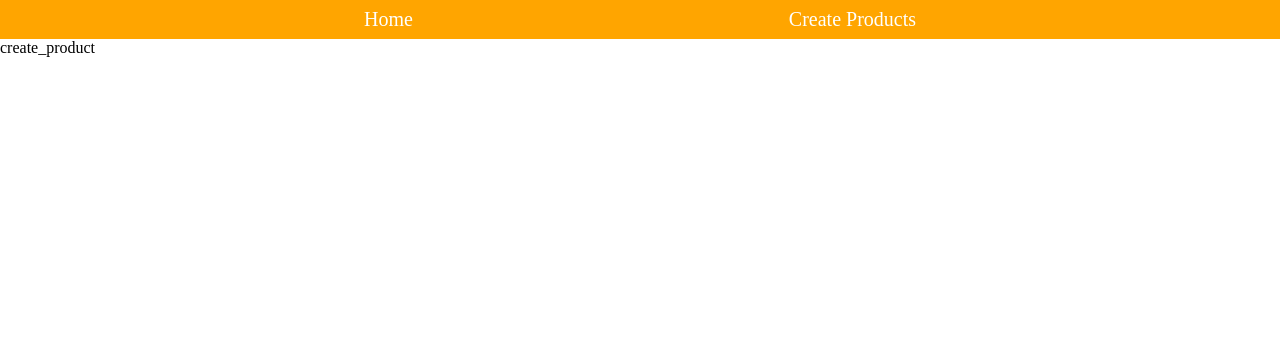
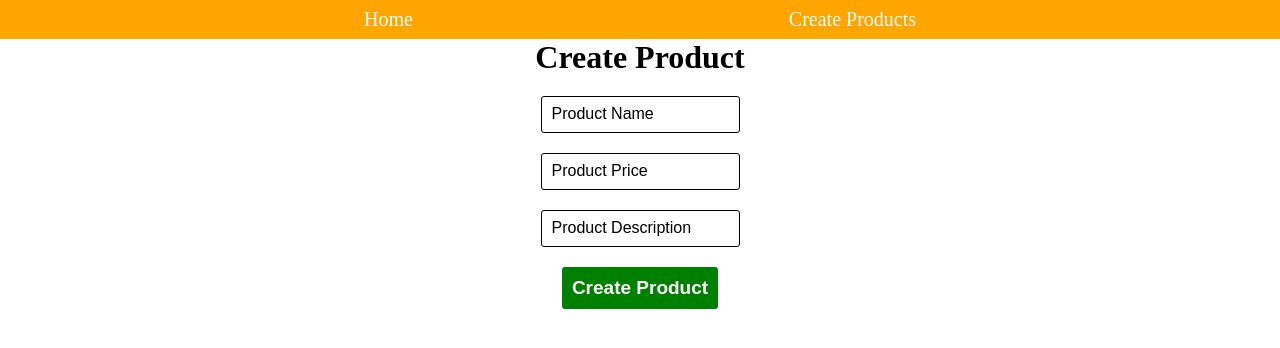
Before and after one commit to mrnoman210/e-commerce-complete, a Next.js app: page /create_product in a window 1280 px wide. Shown: the top 348 px of the page. Built offline with nearby package versions, Linux system fonts and the light colour scheme.

Commit message:
after saving product and working all

```diff
--- a/handlerFunctions/getProductsPath.js
+++ b/handlerFunctions/getProductsPath.js
@@ -1,12 +1,11 @@
+import { readProductFile } from "./readFile";
 import fs from "node:fs"
+import path from "path";
+const filePath = path.join(process.cwd(), "data", "products.json");
 
-export function readFileSync(filePath) {
-    try {
-      const data = fs.readFileSync(filePath);
-      return JSON.parse(data);
-    } catch (err) {
-      // Handle the error if the file couldn't be read
-      console.error('Error reading file:', err);
-      return null;
-    }
-  }
+export function saveProduct(id, name, price, description) {
+  const productData = readProductFile()
+  productData.push({ id, productname: name, price, description });
+
+  fs.writeFileSync(filePath, JSON.stringify(productData));
+}
--- /dev/null
+++ b/handlerFunctions/readFile.js
@@ -0,0 +1,14 @@
+import fs from "node:fs"
+import path from "path";
+
+const filePath = path.join(process.cwd(), "data", "products.json");
+
+export function readProductFile() {
+  try {
+    const data = fs.readFileSync(filePath);
+    return JSON.parse(data);
+  } catch (err) {
+    console.error('Error reading file:', err);
+    return null;
+  }
+}
--- /dev/null
+++ b/pages/api/create_product.js
@@ -0,0 +1,17 @@
+import fs from "node:fs"
+export default async function handler(req, res) {
+    if (req.method == 'POST') {
+        const {productname, price, description} = req.body
+        fs.writeFile('../data/products.json', (productname,price, description), (err) => {
+      if (err) {
+        console.error('Error writing to file:', err);
+        return res.status(500).json({ error: 'Error writing to file.' });
+      }
+    });
+        // return res.status(200).json({ message: req.body });
+
+    }
+    else {
+        res.status(400).json("error")
+    }
+}
--- a/pages/api/getAllProducts.js
+++ b/pages/api/getAllProducts.js
@@ -1,10 +1,18 @@
-import { readFileSync } from "@/handlerFunctions/getProductsPath";
-const filePath = '../app/data/products.json';
-const fileContent = readFileSync(filePath);
+import { saveProduct } from "@/handlerFunctions/getProductsPath";
+import { readProductFile } from "@/handlerFunctions/readFile";
+
+
 export default async function ProductsData(req, res) {
-  if (req.method == "GET" || fileContent !== null) {
-      // res.setHeader('Content-Type', 'application/json');
-      res.status(200).json(fileContent)
+  // ========================= get request ================================
+  if (req.method == "GET") {
+    res.status(200).json(readProductFile())
+  }
+  // ======================= post request ================================
+  else if (req.method == 'POST') {
+    const { productname, price, description } = req.body
+    const id = readProductFile().length + 1
+    saveProduct(id, productname, price, description)
+    res.status(200).json("sucess")
   }
   else {
     res.status(400).json("error")
--- a/pages/create_product.js
+++ b/pages/create_product.js
@@ -1,9 +1,82 @@
-import React from 'react'
+import React, { useState } from "react";
+// import styles from "@/styles/create_product.module.css"
+const styles = require("@/styles/create_product.module.css");
 
 const create_product = () => {
+  const { main_createProduct } = styles;
+  const [product_Data, setProduct_Data] = useState({
+    productname: "",
+    price: "",
+    description: "",
+  });
+  // ======================= handleChange ========================
+  const handleChange = (e) => {
+    setProduct_Data({ ...product_Data, [e.target.name]: e.target.value });
+  };
+  // ======================= handleSubmit ========================
+  const handleSubmit = async (e) => {
+    e.preventDefault();
+    try {
+      const response = await fetch("/api/getAllProducts", {
+        method: "POST",
+        headers: {
+          "Content-type": "application/json; charset=UTF-8",
+        },
+        body: JSON.stringify(product_Data),
+      });
+      if (response.ok) {
+        alert("Successfully created the new product!");
+      } else {
+        console.error(
+          "Error sending data to the backend:",
+          response.statusText
+        );
+      }
+    } catch (error) {
+      console.log(error);
+    }
+  };
+
   return (
-    <div>create_product</div>
-  )
-}
+    <form className={main_createProduct} onSubmit={handleSubmit}>
+      <h1>Create Product</h1>
+      <input
+        type="text"
+        placeholder="Product Name"
+        name="productname"
+        value={product_Data.productname}
+        onChange={handleChange}
+      />
+      <input
+        type="text"
+        placeholder="Product Price"
+        name="price"
+        value={product_Data.price}
+        onChange={handleChange}
+      />
+      <input
+        type="text"
+        placeholder="Product Description"
+        name="description"
+        value={product_Data.description}
+        onChange={handleChange}
+      />
+      <input type="submit" value="Create Product" />
+    </form>
+  );
+};
 
-export default create_product
+export default create_product;
+
+// export async function getStaticProps() {
+//   // Fetch data from the API
+//   const apiURL = "http://localhost:3000/api/getAllProducts";
+//   const response = await fetch(apiURL, { method: "POST" });
+//   const data = await response.json();
+//   return {
+//     props: {
+//       data,
+//     },
+//     revalidate: 120,
+//   };
+// }
--- a/pages/index.js
+++ b/pages/index.js
@@ -23,7 +23,7 @@ export default function Home({ data }) {
 
         {!data ? <div className={loader}></div> : data.map((item, i) =>
           <Link href={`/product/${item.id}`} key={i}>
-            <h1 className={main_heading}>{item.name}</h1>
+            <h1 className={main_heading}>{item.productname}</h1>
             <p>{item.description}</p>
             <p className={price_p}> Rs.<b>{item.price}</b></p>
           </Link>
--- /dev/null
+++ b/styles/create_product.module.css
@@ -0,0 +1,33 @@
+.main_createProduct{
+    display: flex;
+    flex-direction: column;
+    align-items: center;
+    justify-content: center;
+    gap: 20px;
+}
+.main_createProduct input:focus, .main_createProduct input:hover{
+    border-color: green;
+}
+.main_createProduct input::placeholder{
+    color: black;
+    font-size: 16px;
+}
+.main_createProduct input{
+    padding: 10px;
+    outline: none;
+    border: 1px solid black;
+    border-radius: 3px;
+}
+.main_createProduct input[type=submit]:hover{
+    background-color: rgb(9, 212, 9);
+    cursor: pointer;
+}
+.main_createProduct input[type=submit]{
+    font-size: 19px;
+    font-weight: 700;
+    border-radius: 3px;
+    outline: none;
+    border: none;
+    background-color: green;
+    color: white;
+}
```
Also changed, not shown: data/products.json (+8 -14 lines).
